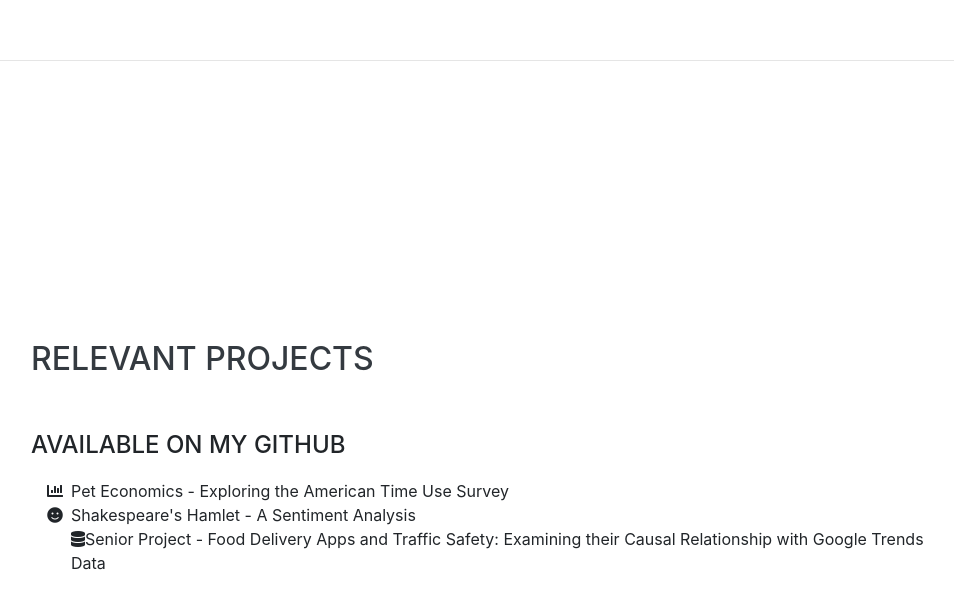
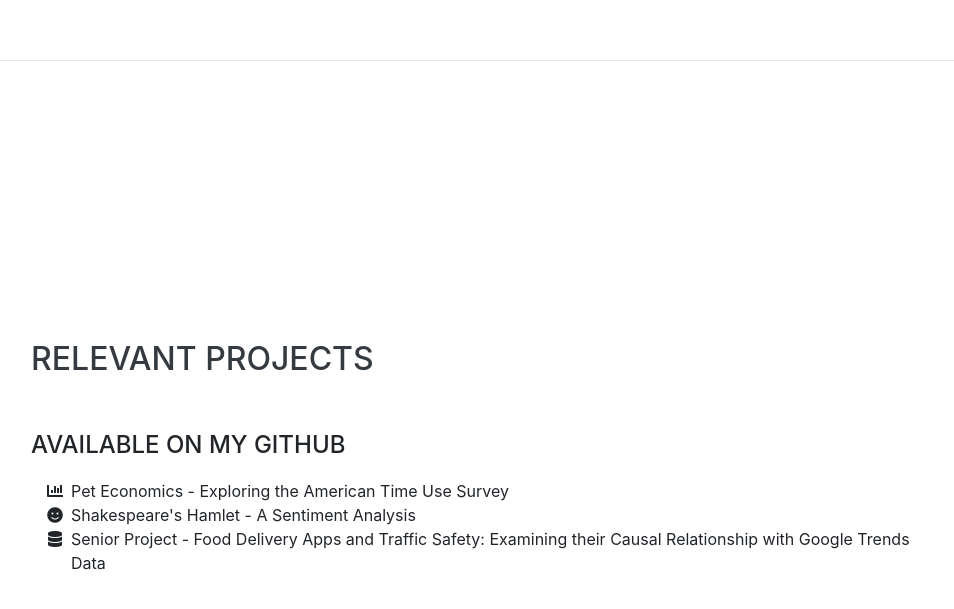
Before and after one commit to chayden1215/chayden1215.github.io, a website with bundled scripts: page index.html in a window 1280 px wide. Shown: the part 4786-5395 px from the top of the page, without its empty margins (289-1243 px from the left). Built offline with nearby package versions, Linux system fonts and the light colour scheme; a web font is replaced by a local one.

Commit message:
Update index.html

```diff
--- a/index.html
+++ b/index.html
@@ -274,7 +274,7 @@
             <span class="fa-li"><i class="fa-il fas fa-smile"></i></span>Shakespeare's Hamlet - A Sentiment Analysis
            </li>
            <li>
-            <span class="fa fa-database" aria-hidden="true"></i></span>Senior Project - Food Delivery Apps and Traffic Safety: Examining their Causal Relationship with Google Trends Data
+            <span class="fa-li"> <i class="fa fa-database" aria-hidden="true"></i></span>Senior Project - Food Delivery Apps and Traffic Safety: Examining their Causal Relationship with Google Trends Data
            </li>
         </ul>
       </div>
```
